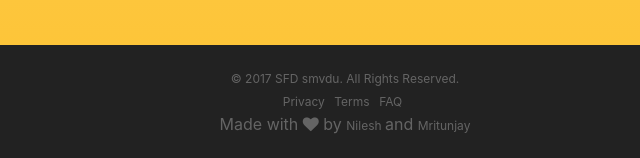
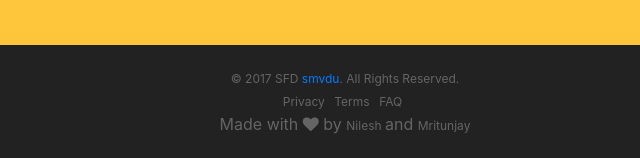
Before and after one commit to rsm23/software-freedom-day-smvdu, a React app: page index.html in a window 1280 px wide. Shown: the part 5965-6123 px from the top of the page, 295-935 px from the left. Built offline with nearby package versions, Linux system fonts and the light colour scheme; files whose address does not match are found by name; a web font is replaced by a local one.

Commit message:
Update index.html

```diff
--- a/index.html
+++ b/index.html
@@ -327,7 +327,7 @@
 
     <footer>
       <div class="container">
-        <p>&copy; 2017 SFD smvdu. All Rights Reserved.</p>
+        <p>&copy; 2017 SFD <a href="www.smvdu.ac.in"target="_blank">smvdu</a>. All Rights Reserved.</p>
         <ul class="list-inline">
           <li class="list-inline-item">
             <a href="#">Privacy</a>
```
